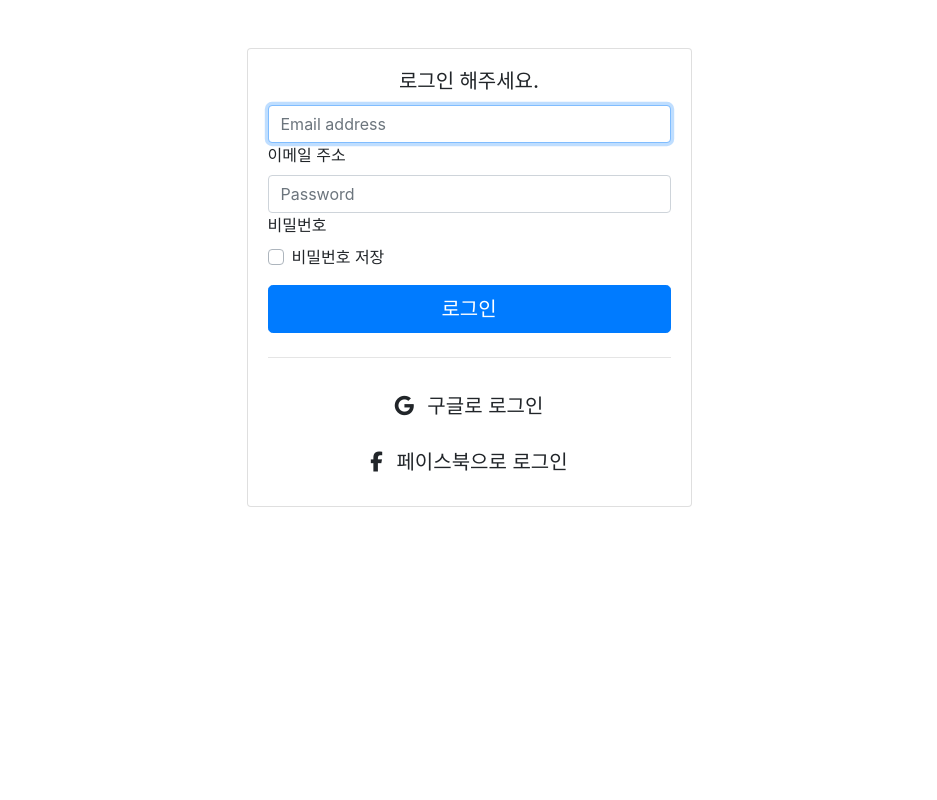
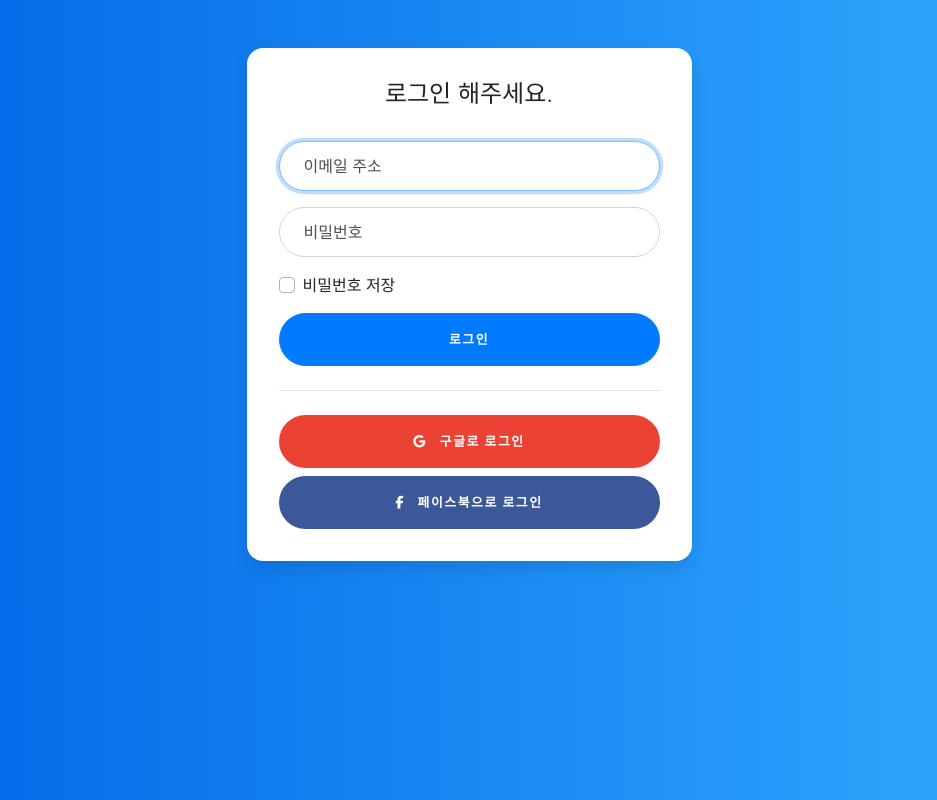
Before and after one commit to bomsbro/Youngsu_Project, a Node server app: template views/login.html in a window 1280 px wide. Shown: the whole page, without its empty margins (171-1108 px from the left). Run offline with Node 20, Linux system fonts and the light colour scheme; the template is opened without the code that fills it, so the values that code supplies are empty; some libraries are stand-ins or nearby versions.

Commit message:
[ADD]로그인 회원가입 양식 추가입니다.

```diff
--- /dev/null
+++ b/assets/css/register-page.css
@@ -0,0 +1,118 @@
+:root {
+    --input-padding-x: 1.5rem;
+    --input-padding-y: .75rem;
+  }
+
+  body {
+    background: #007bff;
+    background: linear-gradient(to right, #0062E6, #33AEFF);
+  }
+
+  .card-signin {
+    border: 0;
+    border-radius: 1rem;
+    box-shadow: 0 0.5rem 1rem 0 rgba(0, 0, 0, 0.1);
+    overflow: hidden;
+  }
+
+  .card-signin .card-title {
+    margin-bottom: 2rem;
+    font-weight: 300;
+    font-size: 1.5rem;
+  }
+
+  .card-signin .card-img-left {
+    width: 45%;
+    /* Link to your background image using in the property below! */
+    background: scroll center url('https://source.unsplash.com/WEQbe2jBg40/414x512');
+    background-size: cover;
+  }
+
+  .card-signin .card-body {
+    padding: 2rem;
+  }
+
+  .form-signin {
+    width: 100%;
+  }
+
+  .form-signin .btn {
+    font-size: 80%;
+    border-radius: 5rem;
+    letter-spacing: .1rem;
+    font-weight: bold;
+    padding: 1rem;
+    transition: all 0.2s;
+  }
+
+  .form-label-group {
+    position: relative;
+    margin-bottom: 1rem;
+  }
+
+  .form-label-group input {
+    height: auto;
+    border-radius: 2rem;
+  }
+
+  .form-label-group>input,
+  .form-label-group>label {
+    padding: var(--input-padding-y) var(--input-padding-x);
+  }
+
+  .form-label-group>label {
+    position: absolute;
+    top: 0;
+    left: 0;
+    display: block;
+    width: 100%;
+    margin-bottom: 0;
+    /* Override default `<label>` margin */
+    line-height: 1.5;
+    color: #495057;
+    border: 1px solid transparent;
+    border-radius: .25rem;
+    transition: all .1s ease-in-out;
+  }
+
+  .form-label-group input::-webkit-input-placeholder {
+    color: transparent;
+  }
+
+  .form-label-group input:-ms-input-placeholder {
+    color: transparent;
+  }
+
+  .form-label-group input::-ms-input-placeholder {
+    color: transparent;
+  }
+
+  .form-label-group input::-moz-placeholder {
+    color: transparent;
+  }
+
+  .form-label-group input::placeholder {
+    color: transparent;
+  }
+
+  .form-label-group input:not(:placeholder-shown) {
+    padding-top: calc(var(--input-padding-y) + var(--input-padding-y) * (2 / 3));
+    padding-bottom: calc(var(--input-padding-y) / 3);
+  }
+
+  .form-label-group input:not(:placeholder-shown)~label {
+    padding-top: calc(var(--input-padding-y) / 3);
+    padding-bottom: calc(var(--input-padding-y) / 3);
+    font-size: 12px;
+    color: #777;
+  }
+
+  .btn-google {
+    color: white;
+    background-color: #ea4335;
+  }
+
+  .btn-facebook {
+    color: white;
+    background-color: #3b5998;
+  }
--- a/views/login.html
+++ b/views/login.html
@@ -45,6 +45,7 @@
                                 <input type="email" id="inputEmail" class="form-control" placeholder="Email address"
                                     required autofocus>
                                 <label for="inputEmail">이메일 주소</label>
+
                             </div>
 
                             <div class="form-label-group">
--- a/views/register.html
+++ b/views/register.html
@@ -83,6 +83,7 @@
                                     required>
                                 <label for="inputPassword">비밀번호</label>
                                 <div class="check_font" id="passwordCheck"></div>
+
                             </div>
 
                             <div class="form-label-group">
```
